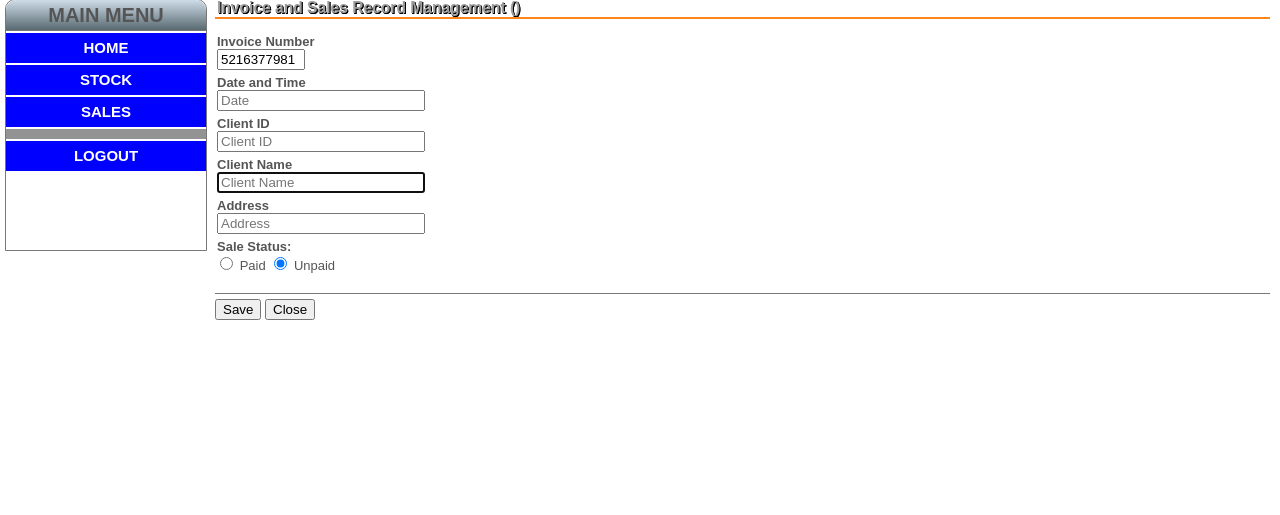
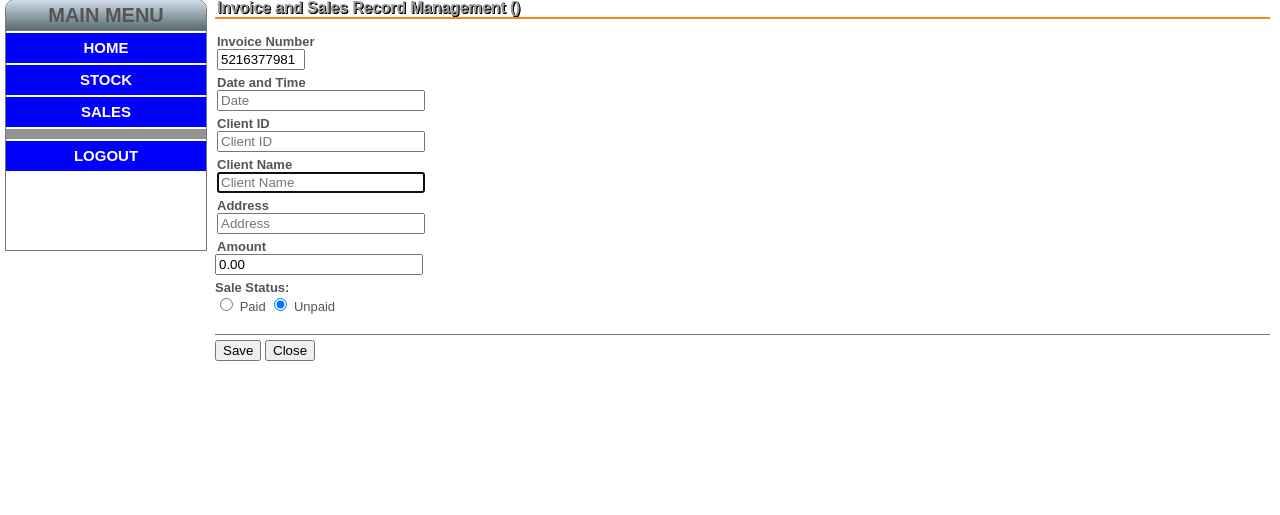
Before and after one commit to alexrbs/lpa_ecomms_web, a PHP site: page /salesaddedit.php in a window 1280 px wide. Shown: the part 97-612 px from the top of the page. Run offline with PHP 8.4, Linux system fonts and the light colour scheme; the visitor is signed in with stand-in values (Sample User, id 1); tables that the repository leaves empty or names only in its code hold one stand-in row (values such as "Sample post").

Commit message:
Update salesaddedit.php

```diff
--- a/salesaddedit.php
+++ b/salesaddedit.php
@@ -141,6 +141,11 @@
         style="width: 200px"  title="Address">
       </div>
       <div style="margin-top: <?PHP echo $fieldSpacer; ?>">
+        <div><b>Amount </b></div>
+        <input name="txtInvAmount" id="txtInvAmount" placeholder="Amount" value="<?PHP echo $salesAmount; ?>"
+        style="width: 200px"  title="Amount">
+      </div>
+      <div style="margin-top: <?PHP echo $fieldSpacer; ?>">
         <div><b>Sale Status:</b></div>
         <input name="txtStatus" id="txtSaleStatusPaid" type="radio" value="p">
           <label for="txtSaleStatusPaid">Paid</label>
```
